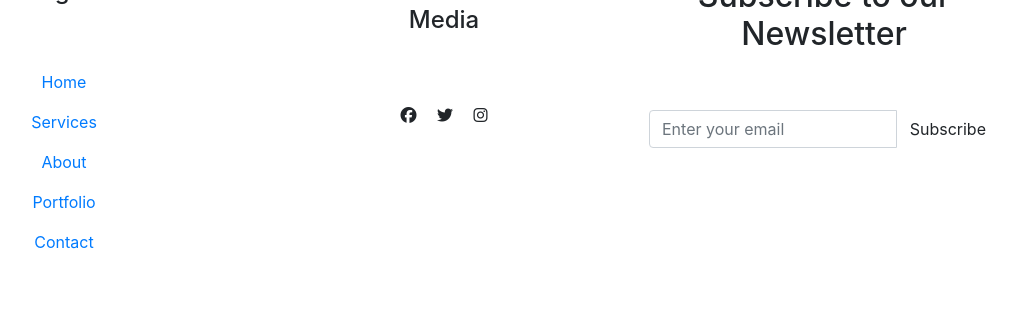
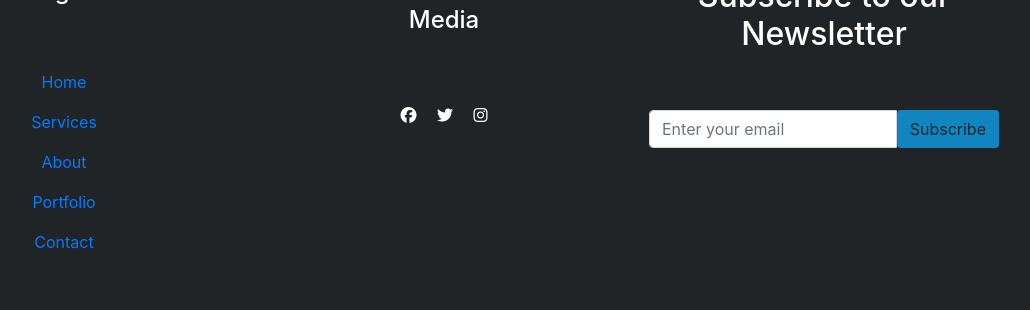
Before and after one commit to rovan89/CI-PP5-Graphic-Me, a Django app: page / in a window 1280 px wide. Shown: the part 1247-1557 px from the top of the page, without its empty margins (196-1226 px from the left). Run offline with Django 3.2, Linux system fonts and the light colour scheme; some libraries are stand-ins or nearby versions.

Commit message:
Style footer background colour and button colour

```diff
--- a/static/css/base.css
+++ b/static/css/base.css
@@ -12,7 +12,6 @@ header {
 #navbarNav {
     justify-content: center;
 }
-
 
 #search_input_field {
     width: 100%;
@@ -88,6 +87,17 @@ header {
     background-color: #1185C0;
 }
 
+/* Footer */
+footer {
+    width: 100%;
+    color: #FFFFFF;
+    background-color: #212426;
+}
+
+.news_ltr_btn {
+    background-color: #1185C0;
+}
+
 
 /* Media Queries */
 
```
